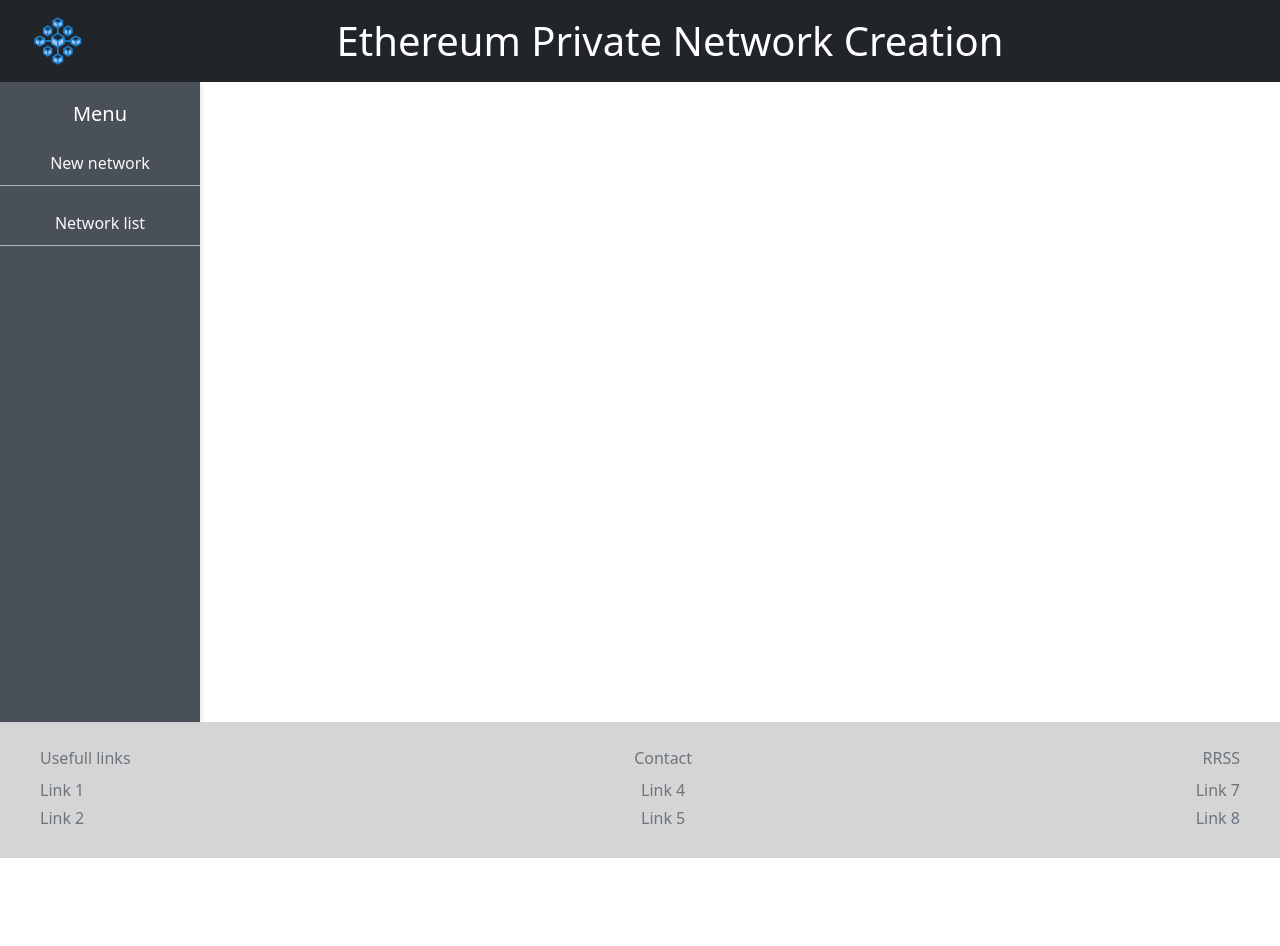
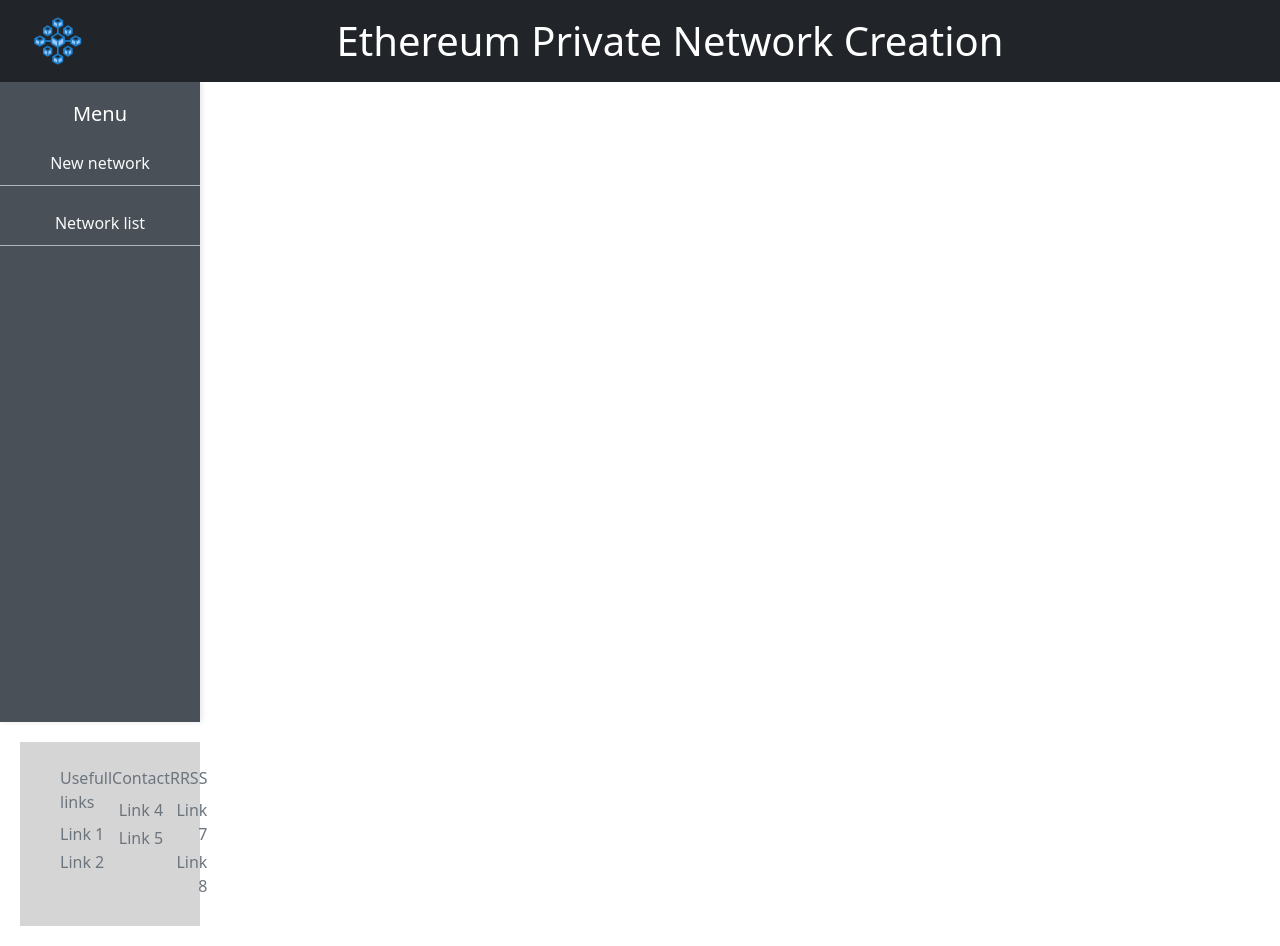
Before and after one commit to codecrypto-academy/pfm-web2.5-oct24-1, a React (Vite) app in the folder frontend/: page / in a window 1280 px wide. Before the commit the page ends 858 px from the top, so only its background shows below. Built offline with nearby package versions, Linux system fonts and the light colour scheme.

Commit message:
Refactored siedbar to extend horizontal view of the page and footer to be below main content

```diff
--- a/frontend/src/components/App.tsx
+++ b/frontend/src/components/App.tsx
@@ -8,11 +8,13 @@
 export const App: React.FC = () => {
     return (<div  className="app-container">
             <Header></Header>
-            <Sidebar></Sidebar>
-            <div className="main-content">
-                <Outlet></Outlet>
+            <div className='content-layout'>
+                <Sidebar></Sidebar>
+                <div className="main-content">
+                    <Outlet></Outlet>
+                    <Footer></Footer>
+                </div>
             </div>
-            <Footer></Footer>
         </div>
 
     )
```
